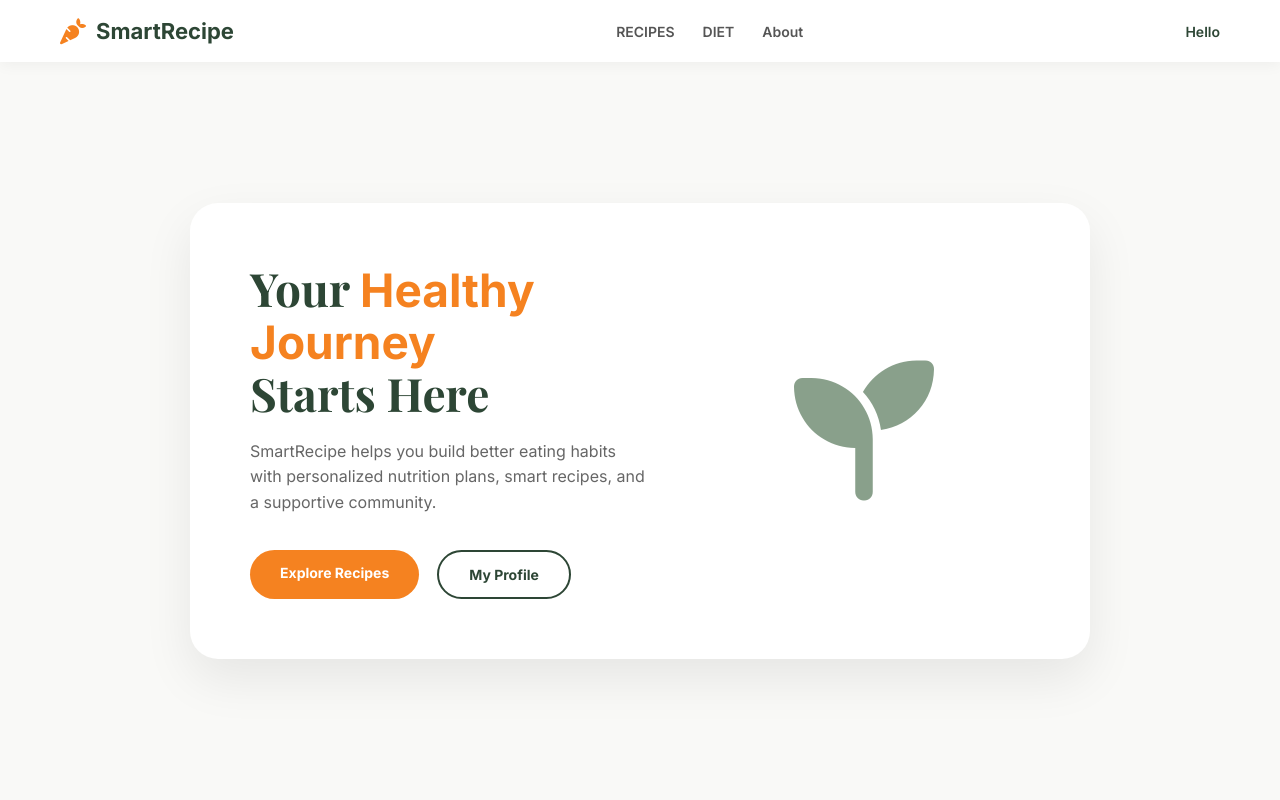
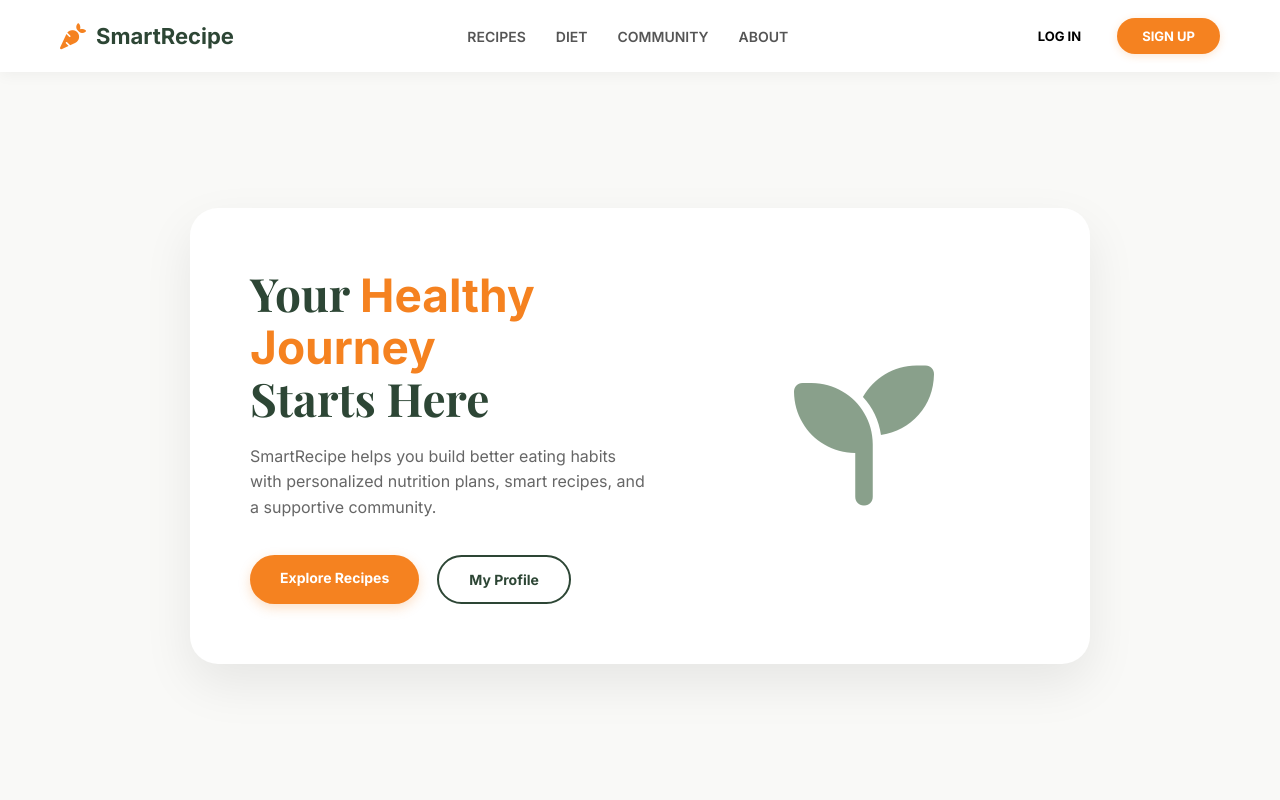
Before and after one commit to AndriyPy/Recipe220, a Django app: page / in a window 1280 px wide. Run offline with Django 5.2, Linux system fonts and the light colour scheme.

Commit message:
update main.html

```diff
--- a/project/users/templates/users/main.html
+++ b/project/users/templates/users/main.html
@@ -6,9 +6,10 @@
     <title>SmartRecipe — Home</title>
     <meta name="viewport" content="width=device-width, initial-scale=1.0">
 
-
-    <link href="https://fonts.googleapis.com/css2?family=Inter:wght@400;500;600;700&family=Playfair+Display:wght@700&display=swap" rel="stylesheet">
+    <link href="https://fonts.googleapis.com/css2?family=Inter:wght@400;500;600;700&family=Playfair+Display:wght@700&display=swap"
+          rel="stylesheet">
     <link rel="stylesheet" href="https://cdnjs.cloudflare.com/ajax/libs/font-awesome/6.4.0/css/all.min.css">
+    <link rel="icon" type="image/png" href="https://i.postimg.cc/jdx5Zczz/rounded-in-photoretrica.png">
 
     <style>
         :root {
@@ -17,6 +18,7 @@
             --light-green-bg: #89A08B;
             --bg-light: #F9F9F7;
             --text-gray: #666;
+            --border-color: #E0E0E0;
         }
 
         * {
@@ -41,9 +43,12 @@
             padding: 18px 60px;
             background: white;
             box-shadow: 0 2px 15px rgba(0, 0, 0, 0.05);
+            position: sticky;
+            top: 0;
+            z-index: 100;
         }
 
-        .logo {
+        .logo-container {
             display: flex;
             align-items: center;
             gap: 10px;
@@ -52,14 +57,16 @@
             color: var(--dark-green);
         }
 
-        .logo i {
+        .logo-icon {
             color: var(--primary-orange);
             font-size: 26px;
+            display: flex;
+            align-items: center;
         }
 
         .nav-links {
             display: flex;
-            gap: 28px;
+            gap: 30px;
         }
 
         .nav-links a {
@@ -67,12 +74,60 @@
             color: #555;
             font-size: 14px;
             font-weight: 600;
+            transition: color 0.2s;
+        }
+
+        .nav-links a:hover {
+            color: var(--primary-orange);
+        }
+
+        /* АВТОРИЗАЦИЯ — ТОЧНО КАК В ПРИМЕРЕ */
+        .nav-auth {
+            display: flex;
+            align-items: center;
+            gap: 20px;
+        }
+
+        .btn-login {
+            text-decoration: none;
+            color: #000;
+            font-weight: 700;
+            font-size: 13px;
+            padding: 8px 16px;
+            transition: color 0.2s;
+        }
+
+        .btn-login:hover {
+            color: var(--primary-orange);
+        }
+
+        .btn-signup {
+            background: var(--primary-orange);
+            color: white;
+            padding: 10px 25px;
+            border-radius: 25px;
+            text-decoration: none;
+            font-weight: 700;
+            font-size: 13px;
+            transition: background-color 0.2s, transform 0.1s;
+            box-shadow: 0 2px 8px rgba(245, 130, 32, 0.2);
+        }
+
+        .btn-signup:hover {
+            background: #e6731a;
+            transform: translateY(-1px);
+            box-shadow: 0 4px 12px rgba(245, 130, 32, 0.3);
         }
 
         .nav-user {
             font-size: 14px;
             font-weight: 600;
             color: var(--dark-green);
+            background: rgba(137, 160, 139, 0.1);
+            padding: 8px 20px;
+            border-radius: 25px;
+            border: 1px solid rgba(45, 70, 53, 0.1);
+            letter-spacing: 0.3px;
         }
 
         /* HERO */
@@ -128,6 +183,13 @@
             text-decoration: none;
             font-weight: 700;
             font-size: 14px;
+            transition: background 0.2s, transform 0.1s;
+            box-shadow: 0 4px 12px rgba(245, 130, 32, 0.25);
+        }
+
+        .btn-primary:hover {
+            background: #e6731a;
+            transform: translateY(-2px);
         }
 
         .btn-secondary {
@@ -138,6 +200,12 @@
             text-decoration: none;
             font-weight: 700;
             font-size: 14px;
+            transition: all 0.2s;
+        }
+
+        .btn-secondary:hover {
+            background: var(--dark-green);
+            color: white;
         }
 
         .hero-visual {
@@ -149,9 +217,18 @@
         }
 
         @media (max-width: 900px) {
+            nav {
+                padding: 18px 30px;
+            }
+
+            .nav-links {
+                display: none;
+            }
+
             .hero-card {
                 grid-template-columns: 1fr;
                 text-align: center;
+                padding: 40px 30px;
             }
 
             .hero-actions {
@@ -159,24 +236,46 @@
                 flex-wrap: wrap;
             }
         }
+
+        @media (max-width: 600px) {
+            .logo-container span:last-child {
+                display: none;
+            }
+
+            .nav-auth {
+                gap: 10px;
+            }
+
+            .btn-signup {
+                padding: 10px 20px;
+            }
+        }
     </style>
 </head>
 <body>
 
 <nav>
-    <div class="logo">
-        <i class="fas fa-carrot"></i>
+    <div class="logo-container">
+        <span class="logo-icon"><i class="fas fa-carrot"></i></span>
         <span>SmartRecipe</span>
     </div>
 
     <div class="nav-links">
         <a href="#">RECIPES</a>
         <a href="#">DIET</a>
-        <a href="#">About</a>
+        <a href="#">COMMUNITY</a>
+        <a href="#">ABOUT</a>
     </div>
 
-    <div class="nav-user">
-        Hello{% if user.is_authenticated %}, {{ user.username }}{% endif %}
+    <div class="nav-auth">
+        {% if user.is_authenticated %}
+        <div class="nav-user">
+            Hello, {{ user.username }}
+        </div>
+        {% else %}
+        <a href="{% url 'login' %}" class="btn-login">LOG IN</a>
+        <a href="{% url 'registration' %}" class="btn-signup">SIGN UP</a>
+        {% endif %}
     </div>
 </nav>
 
@@ -192,7 +291,6 @@
             <div class="hero-actions">
                 <a href="#" class="btn-primary">Explore Recipes</a>
                 <a href="{% url 'profile' %}" class="btn-secondary">My Profile</a>
-
             </div>
         </div>
 
```
